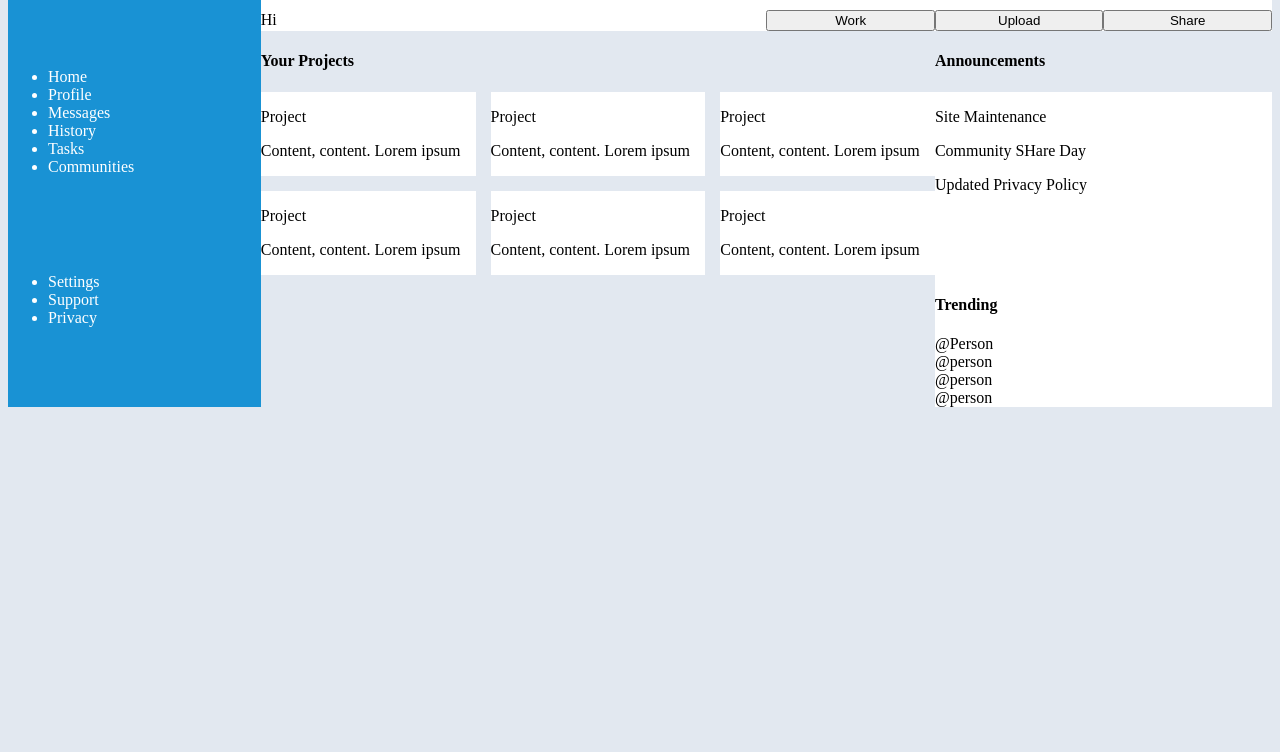
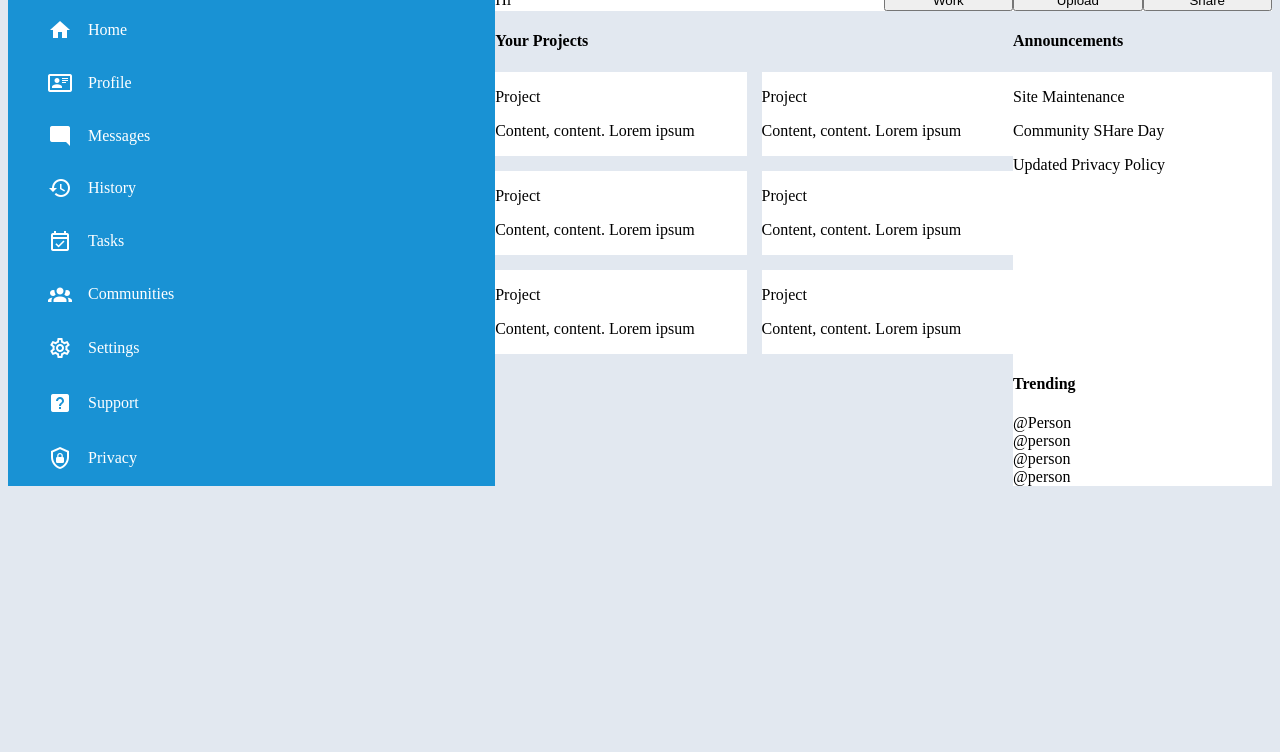
Before and after one commit to wise-guru/admin-dashboard, a plain HTML site: page index.html in a window 1280 px wide. Shown: the part 48-800 px from the top of the page. Drawn offline with Linux system fonts and the light colour scheme.

Commit message:
Add icons to dashboard

```diff
--- a/index.html
+++ b/index.html
@@ -8,27 +8,54 @@
     <link rel="stylesheet" href="style.css">
 </head>
 <body>
-    <div class="container">
+    <div class="dash-links">
         <div class="sidebar">
             <div class="dashboard">
-                <img src="./light-icons/monitor-dashboard.png" alt="">
+                <img src="./light-icons/monitor-dashboard.png" alt="Deskop monitor icon">
                 Dashboard</div>
-            <div class="first-links">
+            <div class="dash-links">
                 <ul>
-                    <li class="home">Home</li>
-                    <li class="profile">Profile</li>
-                    <li class="messages">Messages</li>
-                    <li class="history">History</li>
-                    <li class="tasks">Tasks</li>
-                    <li class="communities">Communities</li>
+                    <li class="home">
+                        <img src="./light-icons/home.png" alt="House icon">
+                        <p>Home</p>
+                    </li>
+                    <li class="profile">
+                        <img src="./light-icons/profile-icon.png" alt= "ID card icon">
+                        <p>Profile</p>
+                    </li>
+                    <li class="messages">
+                        <img src="./light-icons/message-reply.png" alt="Message Reply icon">
+                        <p>Messages</p>
+                    </li>
+                    <li class="history">
+                        <img src="./light-icons/history.png" alt="History icon">
+                        <p>History</p>
+                    </li>
+                    <li class="tasks">
+                        <img src="./light-icons/calendar-check-outline.png" alt="Calendar with check icon">
+                        <p>Tasks</p>
+                    </li>
+                    <li class="communities">
+                        <img src="./light-icons/community.png" alt="Group of people icon">
+                        <p>Communities</p>
+                    </li>
                 </ul>
             </div>
 
-            <div class="second-links">
+            <div class="dash-links">
                 <ul>
-                    <li class="settings">Settings</li>
-                    <li class="support">Support</li>
-                    <li class="privacy">Privacy</li>
+                    <li class="settings">
+                        <img src="./light-icons/settings-icon.png" alt="Gear cog icon">
+                        <p>Settings</p>
+                    </li>
+                    <li class="support">
+                        <img src="./light-icons/support.png" alt="Question mark in a box icon">
+                        <p>Support</p>
+                    </li>
+                    <li class="privacy">
+                        <img src="./light-icons/shield-lock-outline.png" alt="Shield with a lock in the middle icon">
+                        <p>Privacy</p>
+                    </li>
                 </ul>
             </div>
         </div>
--- a/style.css
+++ b/style.css
@@ -14,6 +14,25 @@ body {
     grid-row: 1 / 5;
 
 }
+
+ul {
+    list-style-type: none;
+    margin: 0;
+    display: grid;
+}
+
+li {
+    display: grid;
+    grid-auto-flow: column;
+    justify-content: start;
+    align-items: center;
+    gap: 16px;
+}
+
+.dash-links {
+    display: grid;
+}
+
 
 /* Header first row */
 .header {
```
Also changed, not shown: light-icons/community.png (renamed from light-icons/account-group.png), light-icons/home.png (added), light-icons/settings-icon.png (added), light-icons/support.png (renamed from light-icons/help-box.png).
